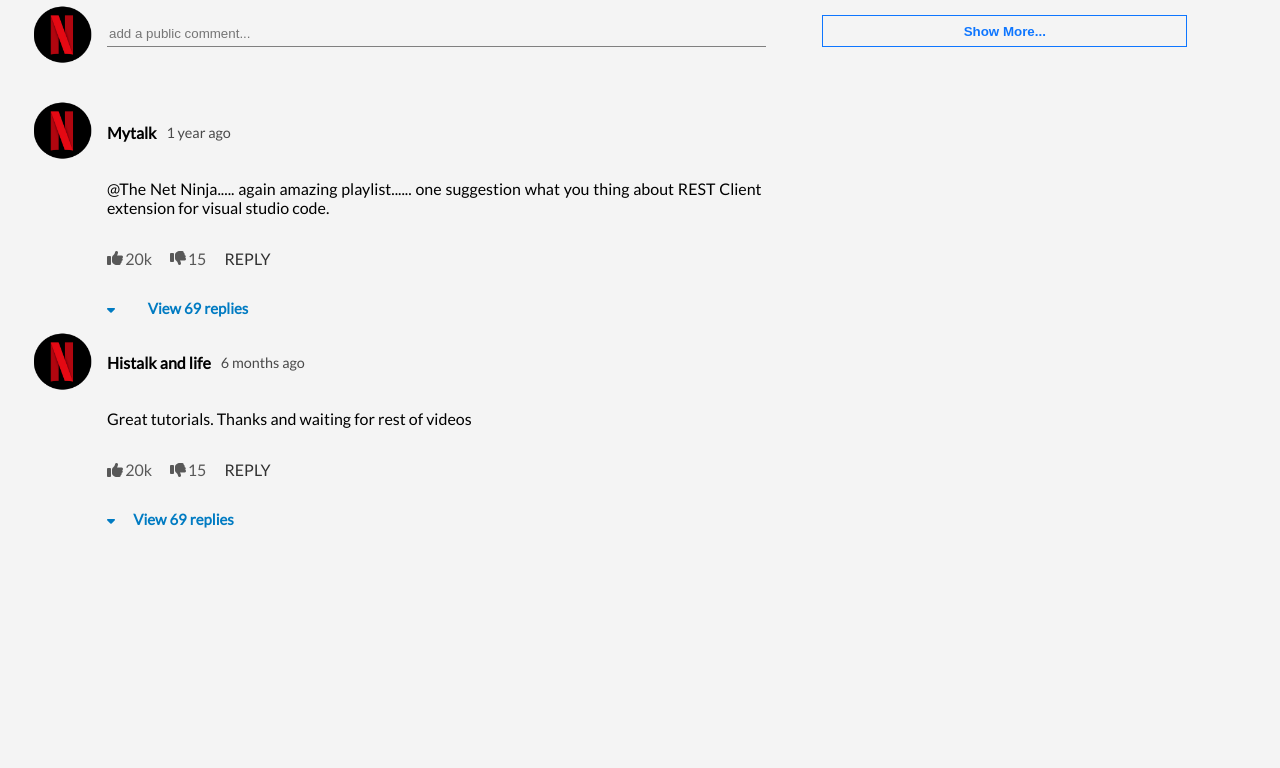
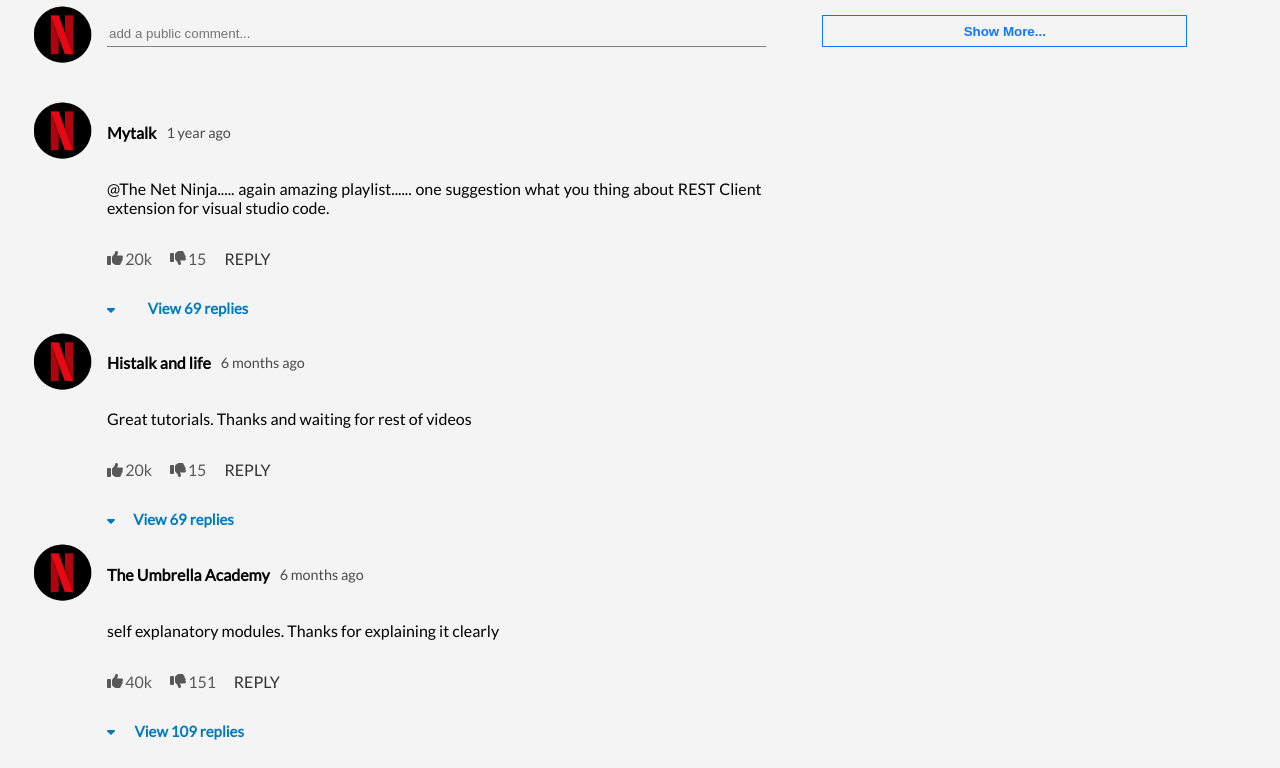
Before and after one commit to ajkacca457/EMBEDDING-IMAGES-AND-VIDEO, a plain HTML site: page index.html in a window 1280 px wide. Shown: the part 1074-1842 px from the top of the page. Before the commit the page ends 1630 px from the top, so only its background shows below. Drawn offline with Linux system fonts and the light colour scheme.

Commit message:
Added comments

```diff
--- a/index.html
+++ b/index.html
@@ -143,7 +143,7 @@
         <i class="fas fa-sort-down"></i>
         <h3>View 69 replies</h3>
       </div>
-</div>
+    </div>
   </div>
 
 
@@ -174,7 +174,37 @@
         <i class="fas fa-sort-down"></i>
         <h3>View 69 replies</h3>
       </div>
-</div>
+    </div>
+  </div>
+
+  <div class="flex">
+    <img src="icons/comment.png" alt="comment" id="user">
+
+    <div class="cominfo">
+      <div class="title flex">
+        <h4>The Umbrella Academy</h4>
+        <p>6 months ago</p>
+      </div>
+      <p id="com">self explanatory modules. Thanks for explaining it clearly </p>
+
+      <div class="landd flex">
+        <div class="like flex">
+          <i class="fas fa-thumbs-up"></i>
+          <P>40k</P>
+        </div>
+
+        <div class="dislike flex">
+          <i class="fas fa-thumbs-down"></i>
+          <P>151</P>
+        </div>
+        <p>REPLY</p>
+      </div>
+
+      <div class="more flex">
+        <i class="fas fa-sort-down"></i>
+        <h3>View 109 replies</h3>
+      </div>
+    </div>
   </div>
 
 </div>
```
